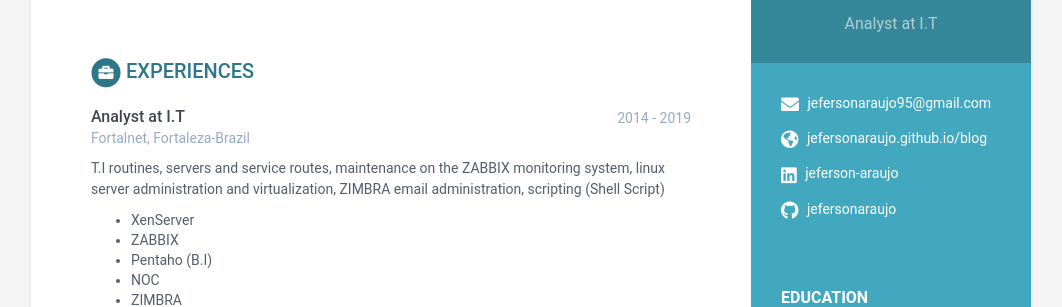
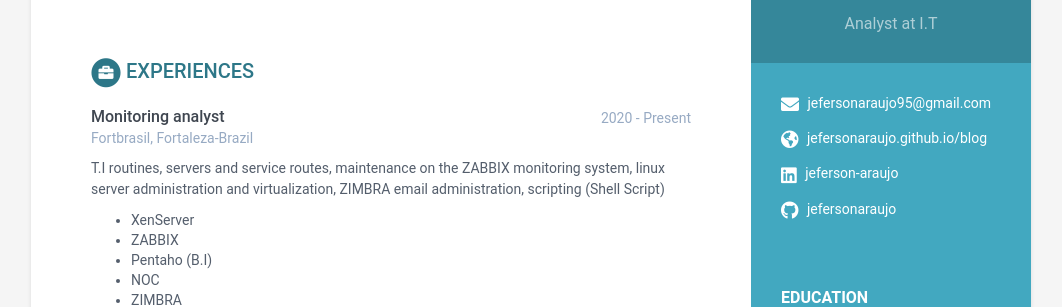
Before and after one commit to jefersonaraujo/jefersonaraujo.github.io, a Jekyll site: the page built from index.html, in a window 1280 px wide. Shown: the part 205-512 px from the top of the page, without its empty margins (109-1171 px from the left). Built offline with Jekyll 4.4.1, drawn with Linux system fonts in a browser that asks for light colours.

Commit message:
Update data.yml

```diff
--- a/_data/data.yml
+++ b/_data/data.yml
@@ -51,9 +51,9 @@ education:
       time: 2019
 
 experiences:
-    - role: Analyst at I.T
-      time: 2014 - 2019
-      company: Fortalnet, Fortaleza-Brazil
+    - role: Monitoring analyst
+      time: 2020 - Present
+      company: Fortbrasil, Fortaleza-Brazil
       details: |
         T.I routines, servers and service routes, maintenance on the ZABBIX monitoring system, linux server administration and virtualization, ZIMBRA email administration, scripting (Shell Script)
 
```
